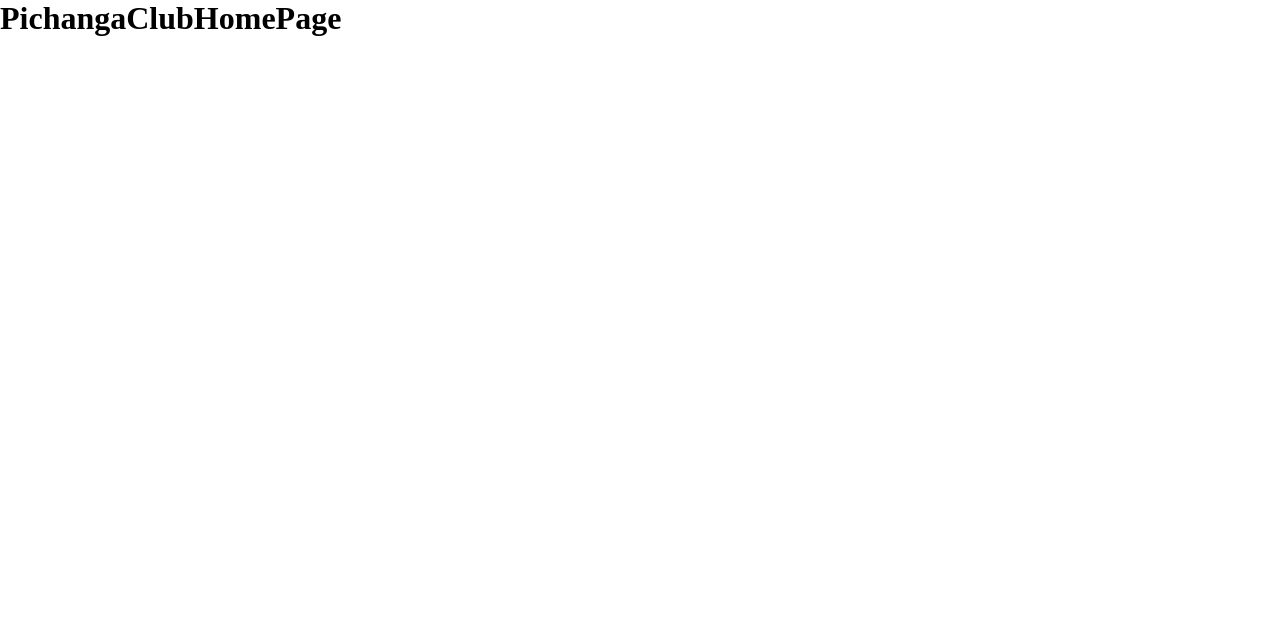
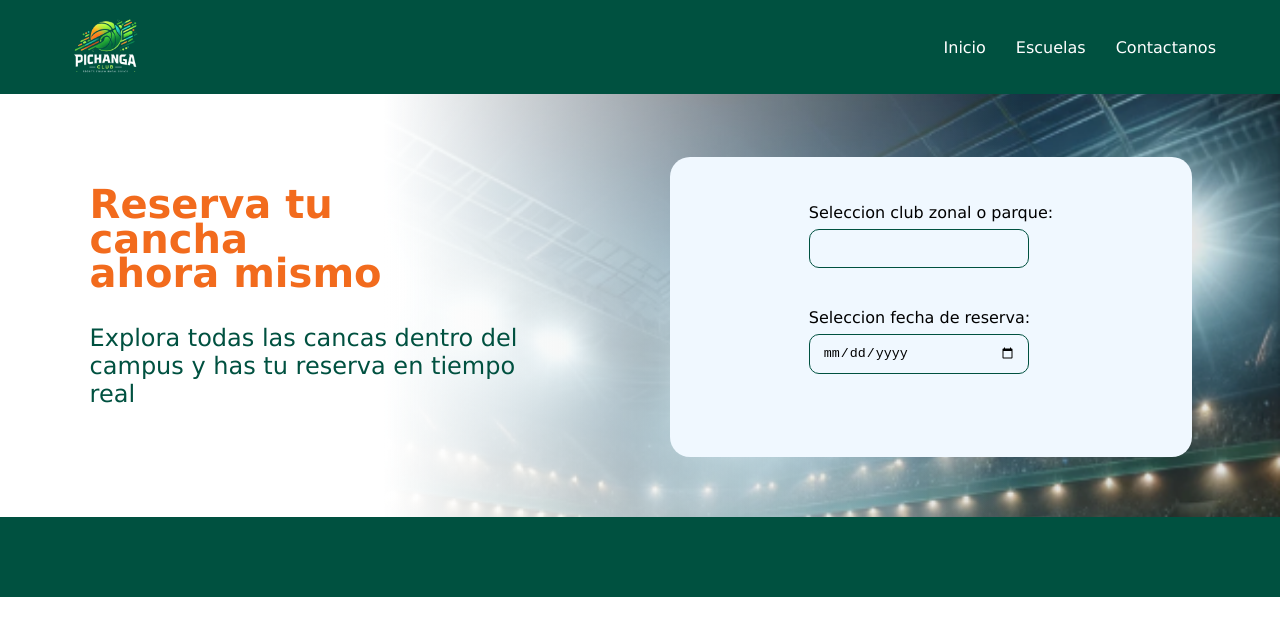
Before and after one commit to DiogoAlip/PichagaClub, a website: page home/index.html in a window 1280 px wide. Drawn offline with Linux system fonts and the light colour scheme.

Commit message:
feat: form added

```diff
--- a/home/index.html
+++ b/home/index.html
@@ -2,11 +2,56 @@
   <head>
     <meta charset="UTF-8" />
     <meta name="viewport" content="width=device-width, initial-scale=1.0" />
-    <link rel="icon" href="PichangaClubLogo-Icon.icon" type="image/x-icon" />
+    <link
+      rel="icon"
+      href="./../src/PichangaClubLogo-Icon.icon"
+      type="image/x-icon"
+    />
     <link rel="stylesheet" href="styles.css" />
     <title>PichangaClubHomePage</title>
   </head>
   <body>
-    <h1>PichangaClubHomePage</h1>
+    <nav class="nav-bar_container">
+      <div class="nav-bar">
+        <div class="logo_container">
+          <img src="./../src/PichangaClubLogo-Transparent.png" alt="" />
+        </div>
+        <div class="menus_container">
+          <a href="#">Inicio</a>
+          <a href="#">Escuelas</a>
+          <a href="#">Contactanos</a>
+        </div>
+      </div>
+    </nav>
+    <section class="image-background_container">
+      <div class="white-background-gradiant_container">
+        <div class="paragrahps_container">
+          <h2>Reserva tu cancha ahora mismo</h2>
+          <h4>
+            Explora todas las cancas dentro del campus y has tu reserva en
+            tiempo real
+          </h4>
+        </div>
+        <div class="request_container">
+          <div class="request">
+            <form action="">
+              <div class="text_container">
+                <p>Seleccion club zonal o parque:</p>
+                <div class="input_container">
+                  <input type="text" />
+                </div>
+              </div>
+              <div class="date_container">
+                <p>Seleccion fecha de reserva:</p>
+                <div class="input_container">
+                  <input type="date" />
+                </div>
+              </div>
+            </form>
+          </div>
+        </div>
+      </div>
+    </section>
+    <footer class="footer"></footer>
   </body>
 </html>
--- a/home/styles.css
+++ b/home/styles.css
@@ -1,4 +1,138 @@
 body {
   padding: 0px;
   margin: 0px;
+  font-family: "Lucida Sans", "Lucida Sans Regular", "Lucida Grande",
+    "Lucida Sans Unicode", Geneva, Verdana, sans-serif;
 }
+
+.nav-bar_container {
+  background-color: #005140;
+  width: 100%;
+  height: 94px;
+  display: flex;
+  justify-content: center;
+  align-items: center;
+}
+
+.nav-bar {
+  width: 90%;
+  display: flex;
+  justify-content: space-between;
+  align-items: center;
+}
+
+.logo_container img {
+  height: 80;
+}
+
+.menus_container {
+  display: flex;
+  justify-content: space-between;
+  align-items: center;
+  gap: 30px;
+}
+
+a {
+  color: white;
+  text-decoration: none;
+}
+
+a:hover {
+  color: #f26b1d;
+}
+
+.image-background_container {
+  background-image: url("./../src/muralla china.PNG");
+  background-repeat: no-repeat;
+  background-size: cover;
+  background-attachment: fixed;
+  width: 100%;
+  padding-bottom: auto;
+}
+
+.white-background-gradiant_container {
+  background: linear-gradient(
+    90deg,
+    rgba(255, 255, 255, 1) 30%,
+    rgba(0, 0, 0, 0.1) 80%
+  );
+  display: flex;
+  justify-content: center;
+  align-items: baseline;
+  flex-wrap: wrap;
+  padding-bottom: 40px;
+}
+
+.white-background-gradiant_container h2 {
+  font-size: 40px;
+  font-weight: 1000;
+  line-height: 86%;
+  color: #f26b1d;
+  max-width: 300px;
+}
+
+.white-background-gradiant_container h4 {
+  font-size: 24px;
+  font-weight: 100;
+  color: #005140;
+  margin-top: 0px;
+}
+
+.paragrahps_container {
+  width: 50%;
+  min-width: 450px;
+  display: flex;
+  flex-direction: column;
+  padding: 60px 7% 0px 7%;
+  box-sizing: border-box;
+}
+
+.request_container {
+  width: 50%;
+  min-width: 450px;
+  padding: 20px 30px;
+  box-sizing: border-box;
+}
+
+.request {
+  background-color: aliceblue;
+  width: 90%;
+  height: 260px;
+  display: flex;
+  flex-direction: column;
+  border-radius: 20px;
+  align-items: center;
+  padding-top: 40px;
+}
+
+.input_container {
+  padding: 10px 12px;
+  width: 220px;
+  display: flex;
+  justify-content: left;
+  box-sizing: border-box;
+  border: #005140 solid 1px;
+  border-radius: 10px;
+  margin-bottom: 50px;
+}
+
+input {
+  border-width: 0px;
+  background-color: transparent;
+  width: 100%;
+}
+
+form p {
+  line-height: 0%;
+}
+
+input:focus {
+  outline: none;
+  border: none;
+}
+
+footer {
+  width: 100%;
+  height: 80px;
+  background-color: #005140;
+}
```
